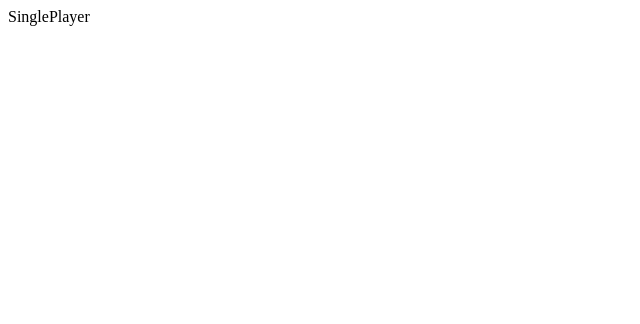
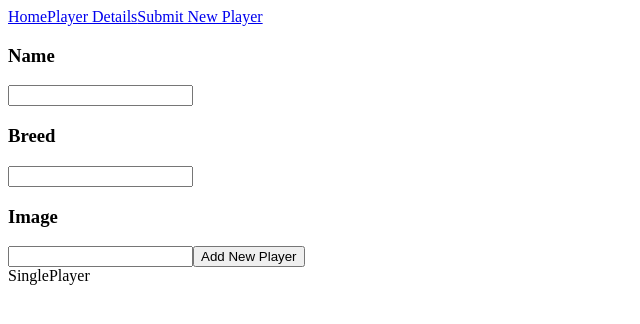
Before and after one commit to Selina-M28/Unit3.Block29.PuppyBowl.Workshop, a React (Vite) app: page /players/1 in a window 1280 px wide. Shown: the top 324 px of the page, without its empty margins (0-640 px from the left). Built offline with nearby package versions, Linux system fonts and the light colour scheme.

Commit message:
All players rendering

```diff
--- a/package.json
+++ b/package.json
@@ -10,6 +10,7 @@
     "preview": "vite preview"
   },
   "dependencies": {
+    "axios": "^1.7.9",
     "react": "^19.0.0",
     "react-dom": "^19.0.0",
     "react-router-dom": "^7.1.5"
--- a/src/App.jsx
+++ b/src/App.jsx
@@ -1,18 +1,20 @@
-import { Routes,Route} from "react-router-dom";
 import AllPlayers from "./components/AllPlayers";
 import NewPlayerForm from "./components/NewPlayerForm";
 import SinglePlayer from "./components/SinglePlayer";
 import NavBar from "./components/NavBar";
+import { Routes, Route } from "react-router-dom";
 
 function App() {
   return (
     <>
-         <Routes>
-        <Route path='/' element={<AllPlayers/>} />
-        <Route path='/players/:id' element={<SinglePlayer />} />
-    </Routes>
+      <NavBar />
+      <NewPlayerForm />
+      <Routes>
+        <Route path="/" element={<AllPlayers />} />
+        <Route path="/players/:id" element={<SinglePlayer />} />
+      </Routes>
     </>
-  )
+  );
 }
 
-export default App
+export default App;
--- a/src/components/AllPlayers.jsx
+++ b/src/components/AllPlayers.jsx
@@ -1,9 +1,36 @@
-import React from 'react'
+import React, { useEffect, useState } from "react";
+import { Link } from "react-router-dom";
+import axios from "axios";
 
 function AllPlayers() {
+  const [players, setPlayers] = useState([]);
+  useEffect(() => {
+    axios(
+      "https://fsa-puppy-bowl.herokuapp.com/api/2412-FTB-ET-WEB-FT/players/"
+    )
+      .then((data) => {
+        console.log(data.data.data.players);
+        setPlayers(data.data.data.players);
+      })
+      .catch((err) => console.error(err));
+  }, []);
   return (
-    <div>AllPlayers</div>
-  )
+    <div>
+      {players.map((player) => (
+        <Player key={player.id} player={player} />
+      ))}
+    </div>
+  );
 }
 
-export default AllPlayers
+function Player({ player }) {
+  return (
+    <div className="AllPlayers">
+    <img src={player.imageUrl} alt={`Image of ${player.name}`}/>
+    <p>{player.name}</p>
+    <p>{player.breed}</p>
+    </div>
+  );
+}
+
+export default AllPlayers;
--- a/src/components/NavBar.jsx
+++ b/src/components/NavBar.jsx
@@ -1,8 +1,16 @@
-import React from 'react'
+import React from 'react';
+import { Link } from "react-router-dom"
 
 function NavBar() {
   return (
-    <div>NavBar</div>
+    <header>
+        <nav>
+    <Link to="/">Home</Link>
+    <Link to="/players/:id">Player Details</Link>
+    <Link to="/NewPlayerForm">Submit New Player</Link>
+    </nav>
+    </header>
+
   )
 }
 
--- a/src/components/NewPlayerForm.jsx
+++ b/src/components/NewPlayerForm.jsx
@@ -2,7 +2,21 @@ import React from 'react'
 
 function NewPlayerForm() {
   return (
-    <div>NewPlayerForm</div>
+    <form>
+      <label>
+        <h3>Name</h3>
+        <input type="text" />
+      </label>
+        <label>
+          <h3>Breed</h3>
+          <input type="text" />
+        </label>
+      <label>
+        <h3>Image</h3>
+        <input type="text" />
+      </label>
+      <button>Add New Player</button>
+    </form>
   )
 }
 
```
Also changed, not shown: 1 other file (tests, documents, lock files or other folders).
